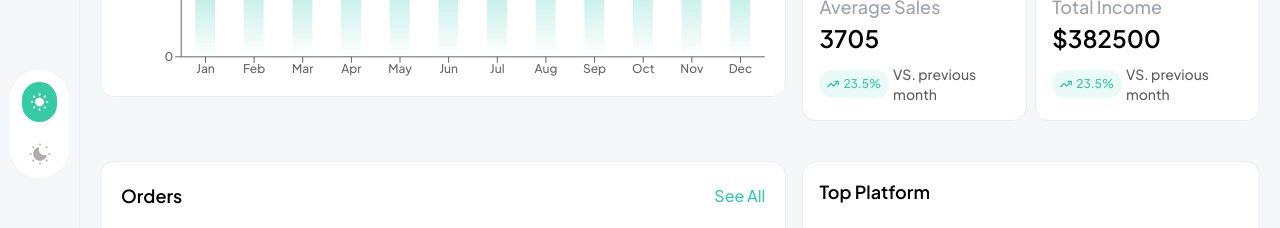
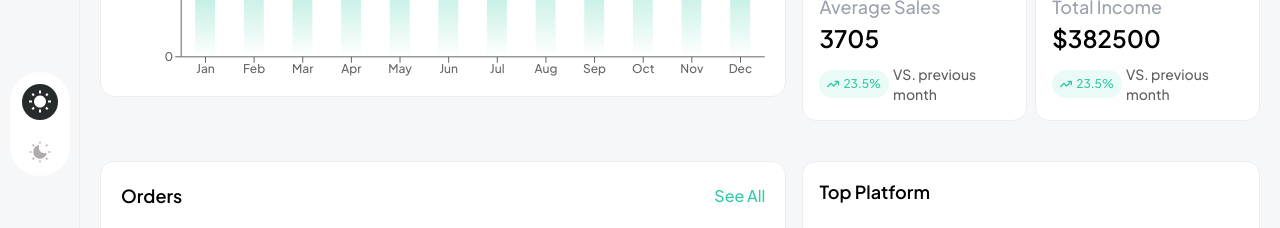
Before and after one commit to zibby-zibs/geeqpay-challenge, a React (Vite) app: page / in a window 1280 px wide. Shown: the part 412-640 px from the top of the page. Built offline with nearby package versions, Linux system fonts and the light colour scheme.

Commit message:
Add theme toggle functionality to Sidebar component

```diff
--- a/src/components/Sidebar.tsx
+++ b/src/components/Sidebar.tsx
@@ -1,12 +1,20 @@
-import React from "react";
+import React, { useState } from "react";
 import { cn } from "../lib/utils";
 import { useTheme } from "./theme-provider";
+import { MdWbSunny } from "react-icons/md";
 
 type Props = {
   isMobile?: boolean;
 };
 const Sidebar = ({ isMobile }: Props) => {
-  const { setTheme } = useTheme();
+  const { setTheme, theme } = useTheme();
+  const [toggle, setToggle] = useState(false);
+
+  const handleToggle = (key: "light" | "dark") => {
+    setToggle(true);
+    setTheme(key);
+  };
+
   return (
     <main
       className={cn(
@@ -37,17 +45,34 @@ const Sidebar = ({ isMobile }: Props) => {
           <img src="/info-circle.svg" alt="" className="w-6 h-6" />
         </div>
       </aside>
-      <aside className="mt-8 flex flex-col items-center gap-5 bg-white p-3 rounded-full">
+      <aside className="relative mt-8 flex flex-col items-center gap-5 bg-white p-3 rounded-full">
+        <div
+          className={cn(
+            "h-9 w-9 absolute left-3 rounded-full transition-all duration-700 ease-in-out",
+            theme === "light" ? "bg-[#34CAA5]" : "bg-[#282b2b]",
+            // toggle && theme === "light" && "transition -translate-y-[100%]",
+            toggle && theme === "dark"
+              ? "translate-y-[calc(100%+13px)]"
+              : "translate-y-0"
+          )}
+        />
         <button
-          onClick={() => setTheme("light")}
-          className="hover:scale-105 duration-300 ease-in-out cursor-pointer p-2 bg-primary rounded-full"
+          onClick={() => {
+            handleToggle("light");
+          }}
+          className="z-10 hover:scale-105 duration-300 ease-in-out cursor-pointer h-9 w-9 flex items-center justify-center "
         >
-          <img src="/bright.svg" alt="" className="w-6 h-6" />
+          <MdWbSunny
+            size={24}
+            className={cn(theme === "dark" ? "text-[#34CAA5]" : "text-white")}
+          />
         </button>
 
         <button
-          onClick={() => setTheme("dark")}
-          className="hover:scale-105 duration-300 ease-in-out cursor-pointer"
+          onClick={() => {
+            handleToggle("dark");
+          }}
+          className="z-10 hover:scale-105 duration-300 ease-in-out cursor-pointer"
         >
           <img src="/moon.svg" alt="" className="w-6 h-6" />
         </button>
--- a/src/components/header/Header.tsx
+++ b/src/components/header/Header.tsx
@@ -11,7 +11,7 @@ import Sidebar from "../Sidebar";
 const Header = () => {
   const date = new Date();
   return (
-    <main className="w-full px-5 py-[18px] border-b border-border flex items-center justify-between">
+    <main className="w-full dark:text-white px-5 py-[18px] border-b border-border flex items-center justify-between">
       <h1 className="text-[18px]">Dashboard</h1>
       <aside className="flex items-center gap-5">
         <div className="relative max-w-[21.8125rem] hidden xl:block p-2  border border-border rounded-full bg-white">
--- a/src/components/orders/Invoice.tsx
+++ b/src/components/orders/Invoice.tsx
@@ -47,7 +47,7 @@ const Invoice = ({ order }: Props) => {
   };
 
   return (
-    <main className="flex gap-3 py-11" ref={invoiceRef}>
+    <main className="flex gap-3 py-11 dark:text-white" ref={invoiceRef}>
       <figure className="flex flex-col gap-5 items-center border-r border-border px-3">
         <img src="/logo.svg" alt="" className="w-8 h-8 object-contain" />
         <button onClick={downloadPdf}>
@@ -62,7 +62,7 @@ const Invoice = ({ order }: Props) => {
             ) : (
               <h1>Thank you for your purchase!</h1>
             )}
-            <hr className="bg-primary w-[260px] h-[2px] mx-auto rounded-full mt-2" />
+            <hr className="bg-primary dark:bg-[#34CAA5] w-[260px] h-[2px] mx-auto rounded-full mt-2 " />
           </article>
           <div className="max-w-[300px] mx-auto bg-primary-foreground rounded-md p-3 mt-5 flex flex-col gap-4">
             <div className="flex justify-between w-full text-sm">
@@ -107,7 +107,7 @@ const Invoice = ({ order }: Props) => {
                 </div>
               );
             })}
-            <div className="flex justify-between text-sm mt-2">
+            <div className="flex justify-between text-sm mt-2 dark:text-[#34CAA5]">
               <p>Total</p>
               <p className="font-semibold">${order.amount}</p>
             </div>
--- a/src/components/orders/orderTable.tsx
+++ b/src/components/orders/orderTable.tsx
@@ -15,7 +15,7 @@ import { Invoice } from ".";
 
 const OrderTable = () => {
   return (
-    <main className="w-full overflow-hidden  border border-border rounded-[0.875rem] bg-white h-[23.375rem] max-h-[23.375rem overflow-y-aut p-5">
+    <main className="w-full overflow-hidden  border border-border rounded-[0.875rem] bg-white dark:bg-[#282b2b] dark:text-white h-[23.375rem] max-h-[23.375rem overflow-y-aut p-5">
       <div className="flex items-center justify-between w-full">
         <h1 className="text-[18px] font-semibold">Orders</h1>
         <p className="text-[#34CAA5]">See All</p>
--- a/src/components/orders/platform.tsx
+++ b/src/components/orders/platform.tsx
@@ -21,7 +21,7 @@ const Platform = () => {
   }, []);
 
   return (
-    <main className="w-full bg-white p-4 rounded-[14px] border border-border">
+    <main className="w-full bg-white dark:bg-[#282b2b] dark:text-white p-4 rounded-[14px] border border-border">
       <h1 className="text-[18px] font-semibold">Top Platform</h1>
       <div className="mt-5 max-h-[350px] overflow-y-auto scrollbar-thin">
         {platforms.map((platform, index) => {
--- a/src/components/ui/dialog.tsx
+++ b/src/components/ui/dialog.tsx
@@ -42,7 +42,7 @@ const DialogContent = React.forwardRef<
       {...props}
     >
       {children}
-      <DialogPrimitive.Close className="absolute right-4 top-4 rounded-sm opacity-70 ring-offset-background transition-opacity hover:opacity-100 focus:outline-none focus:ring-2 focus:ring-ring focus:ring-offset-2 disabled:pointer-events-none data-[state=open]:bg-accent data-[state=open]:text-muted-foreground">
+      <DialogPrimitive.Close className="absolute dark:text-white right-4 top-4 rounded-sm opacity-70 ring-offset-background transition-opacity hover:opacity-100 focus:outline-none focus:ring-2 focus:ring-ring focus:ring-offset-2 disabled:pointer-events-none data-[state=open]:bg-accent data-[state=open]:text-muted-foreground">
         <X className="h-4 w-4" />
         <span className="sr-only">Close</span>
       </DialogPrimitive.Close>
--- a/src/index.css
+++ b/src/index.css
@@ -138,8 +138,15 @@ body {
   }
 }
 
-/* .skeleton-loader {
-  background: linear-gradient(90deg, #f0f0f0 25%, #e0e0e0 50%, #f0f0f0 75%);
-  background-size: 200% 100%;
-  animation: skeleton-loader 1s ease-in-out infinite;
-} */
+.toggle {
+  position: absolute;
+  height: 38px;
+  width: 38px;
+  border-radius: 50%;
+  background-color: red;
+}
+.toggle:hover {
+  transform: translateY(100%);
+  background-color: blue;
+  transition: all 1s ease-in-out;
+}
```
